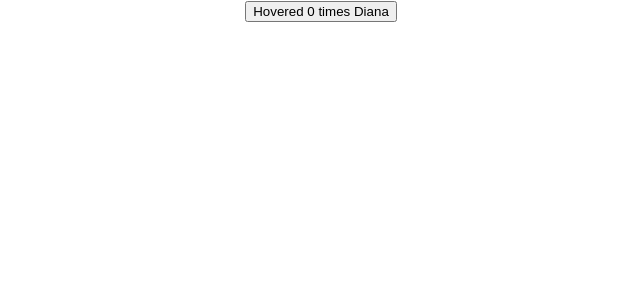
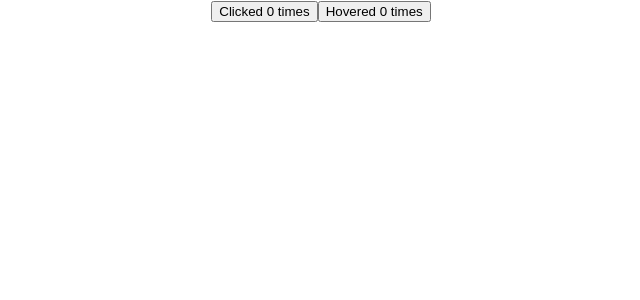
Before and after one commit to temiloluwa-js/VishwazReact, a React (Create React App) app: page / in a window 1280 px wide. Shown: the top 300 px of the page, without its empty margins (319-959 px from the left). Built offline with nearby package versions, Linux system fonts and the light colour scheme.

Commit message:
render props

```diff
--- a/src/App.js
+++ b/src/App.js
@@ -1,10 +1,13 @@
 import "./App.css";
+import ClickCounterTwo from "./components/ClickCounterTwo";
 import HoverCounter from "./components/HoverCounter";
+import HoverCounterTwo from "./components/HoverCounterTwo";
 
 function App() {
   return (
     <div className="App">
-      <HoverCounter name='Diana'/>
+      <ClickCounterTwo/>
+      <HoverCounterTwo/>
     </div>
   );
 }
--- /dev/null
+++ b/src/components/ClickCounterTwo.js
@@ -0,0 +1,24 @@
+import React, { Component } from 'react'
+
+export class ClickCounterTwo extends Component {
+    constructor(props) {
+      super(props)
+
+      this.state = {
+         count: 0
+      }
+    }
+
+    incrementCount = () => {
+        const {count} = this.state
+        this.setState({count: count + 1})
+    }
+  render() {
+      const {count} = this.state
+    return (
+        <button onClick={this.incrementCount}>Clicked {count} times</button>
+    )
+  }
+}
+
+export default ClickCounterTwo
--- /dev/null
+++ b/src/components/HoverCounterTwo.js
@@ -0,0 +1,25 @@
+import React, { Component } from "react";
+
+export class HoverCounterTwo extends Component {
+  constructor(props) {
+    super(props);
+
+    this.state = {
+      count: 0,
+    };
+  }
+
+  incrementCount = () => {
+    const { count } = this.state;
+    this.setState({ count: count + 1 });
+  };
+  render() {
+    const { count } = this.state;
+    return (
+      <button onMouseOver={this.incrementCount}>Hovered {count} times</button>
+
+    );
+  }
+}
+
+export default HoverCounterTwo;
```
